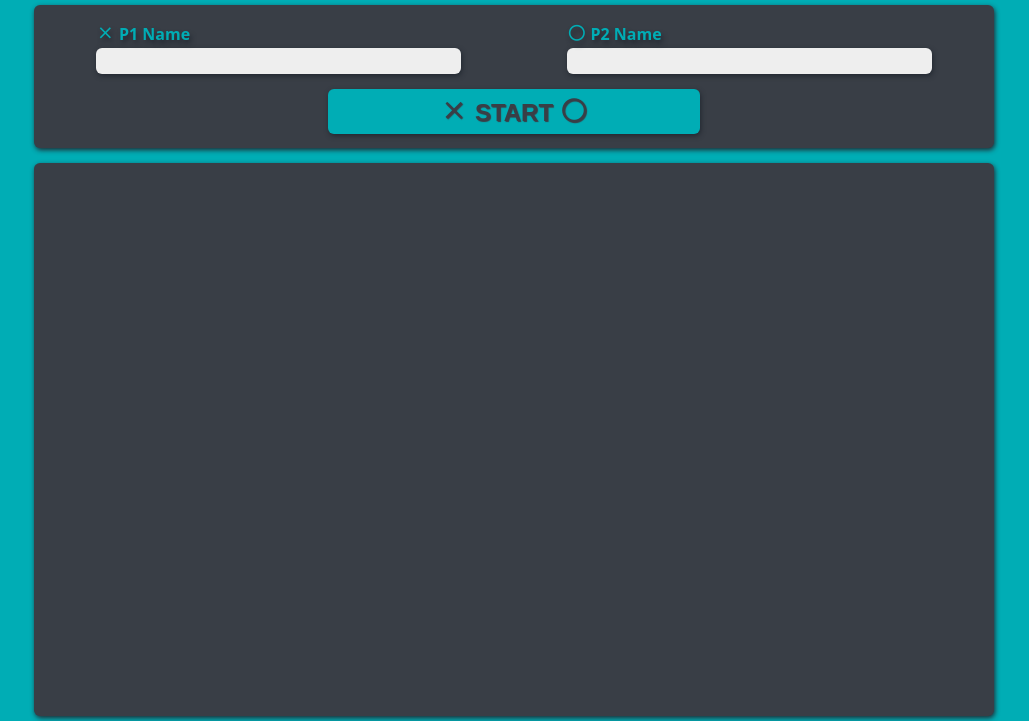
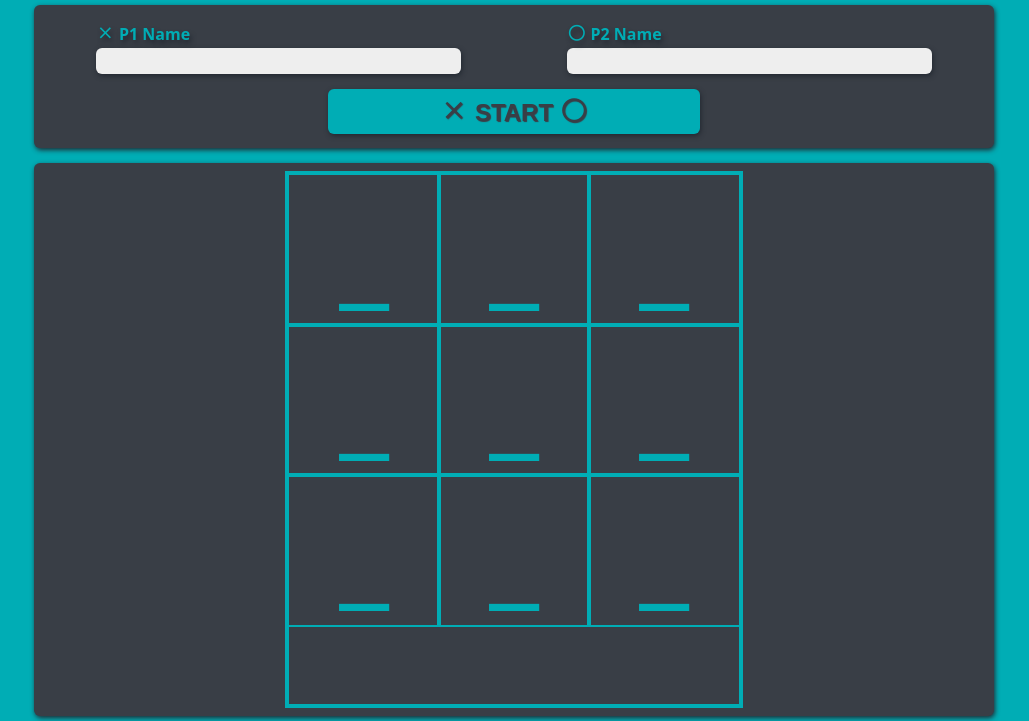
Before and after one commit to Martynas0/odin_tictactoe, a website: page index.html in a window 1280 px wide. Shown: the part 89-810 px from the top of the page, without its empty margins (126-1155 px from the left). Drawn offline with Linux system fonts and the light colour scheme.

Commit message:
Add render() function.

```diff
--- a/index.html
+++ b/index.html
@@ -28,9 +28,12 @@
 
     </form>
 
-    <div class="interface">
+    <div class="interface-container">
+        <div class="interface">
 
+        </div>
     </div>
+
 
 </body>
 </html>
--- a/script.js
+++ b/script.js
@@ -107,12 +107,43 @@ const board = (function(){
         console.log(tiles[0], tiles[1], tiles[2]);
         console.log(tiles[3], tiles[4], tiles[5]);
         console.log(tiles[6], tiles[7], tiles[8]);
+
+
     }
 
     return {getTile, getTiles, resetBoard, displayTiles, markTile};
 
 })();
 
+
+
+
+
+const display = (function(){
+
+    const render = () => {
+        const nodeList = board.getTiles().map((item, index) => {
+
+            const tile = document.createElement("p");
+            tile.classList.add("tile");
+            tile.textContent = item;
+            tile.dataset.index = index;
+            return tile;
+
+        })
+
+
+        const interface = document.querySelector(".interface");
+        const existingTiles = document.querySelectorAll(".interface > p.tile");
+        existingTiles.forEach((item) => { item.remove() });
+
+        nodeList.forEach((item) => { interface.appendChild(item) })
+
+    }
+
+    return {render};
+
+})();
 
 
 
@@ -134,3 +165,4 @@ function createPlayer(name, playerId) {
 const player1 = createPlayer("Marty", 1);
 const player2 = createPlayer("Clark", 2);
 game.start();
+display.render();
--- a/style.css
+++ b/style.css
@@ -92,17 +92,33 @@ form > button {
     text-shadow: 1px 1px 1px #393E46;
 }
 
-
-
-.interface {
+.interface-container {
     background-color: #393E46;
     padding: 8px 16px;
     border-radius: 6px;
     box-shadow: 1px 2px 5px #222831;
     flex: 1;
 
+    display: flex;
+    justify-content: center;
+}
+
+.interface {
+    border: 4px solid #00ADB5;
+    width: min-content;
+
     display: grid;
     grid-template-columns: repeat(3, clamp(150px, 10vw, 300px));
     grid-template-rows: repeat(3, clamp(150px, 10vw, 300px));
+
+}
+
+.interface > p.tile {
+    /* Fix overlapping borders hack*/
+    outline: 2px solid #00ADB5;
+    font-size: 7rem;
+
+    display: flex;
     justify-content: center;
+    align-items: center;
 }
```
